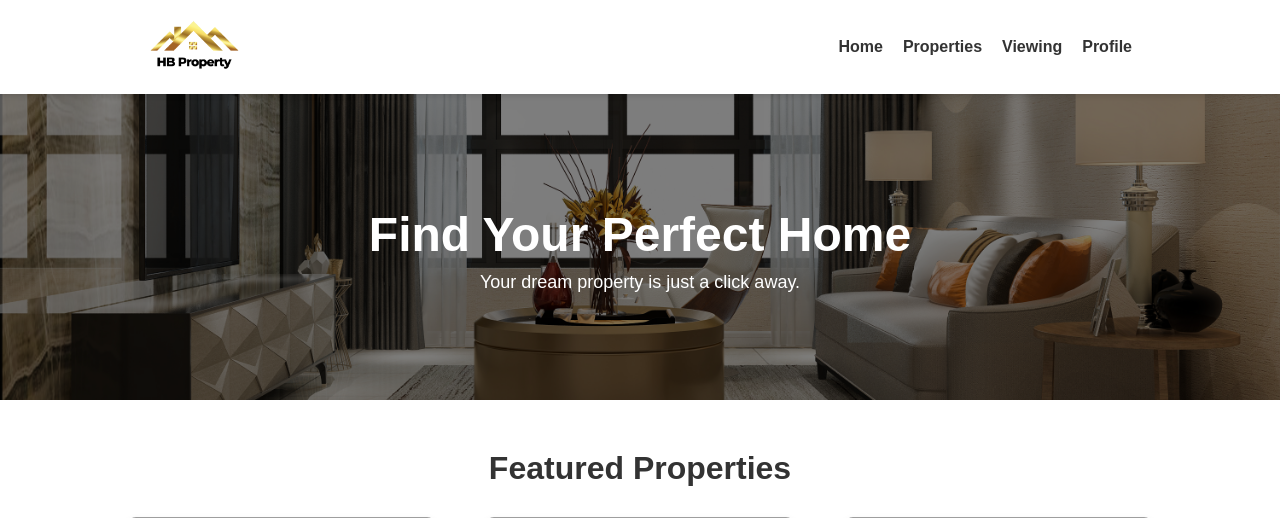
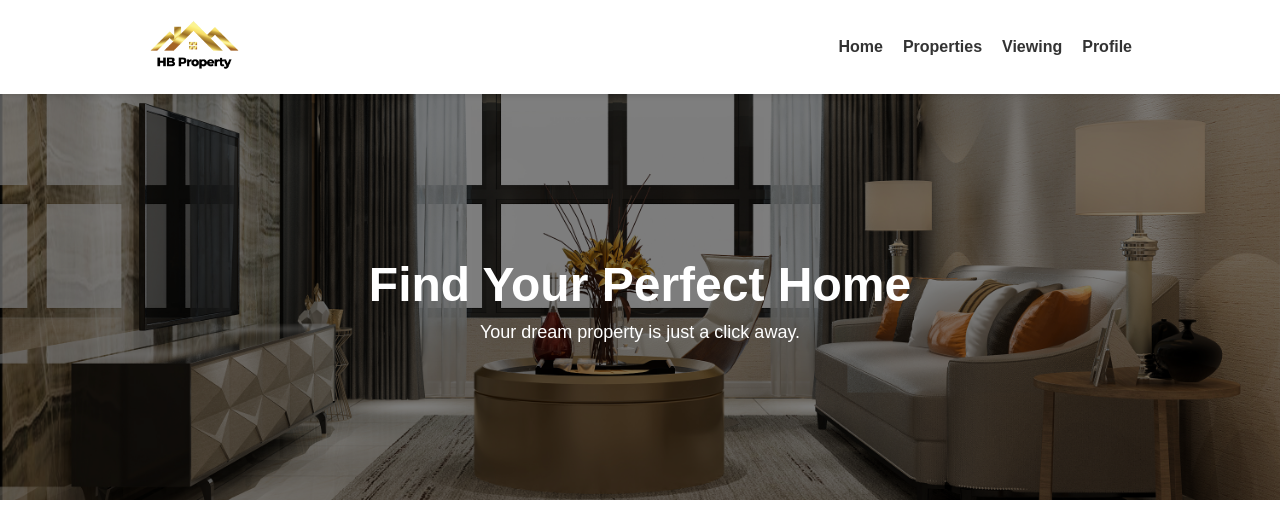
Before and after one commit to steven-felim/property-final, a PHP site: page /html/index.html in a window 1280 px wide. Shown: the top 518 px of the page. Run offline with PHP 8.4, Linux system fonts and the light colour scheme; grey boxes are pictures that could not be loaded.

Commit message:
modify css

```diff
--- a/css/styles.css
+++ b/css/styles.css
@@ -74,7 +74,7 @@ header nav ul li a:hover {
     background-image: url('../img/hero.jpg');
     background-size: cover;
     background-position: center;
-    height: 400px;
+    height: 500px;
     display: flex;
     justify-content: center;
     align-items: center;
```
